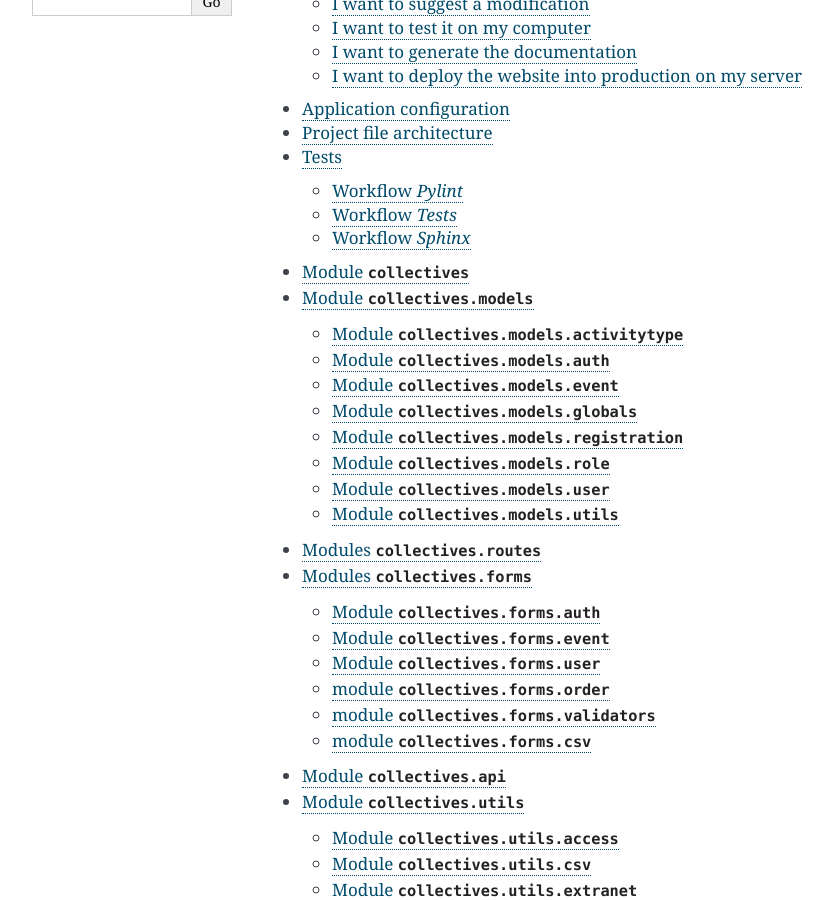
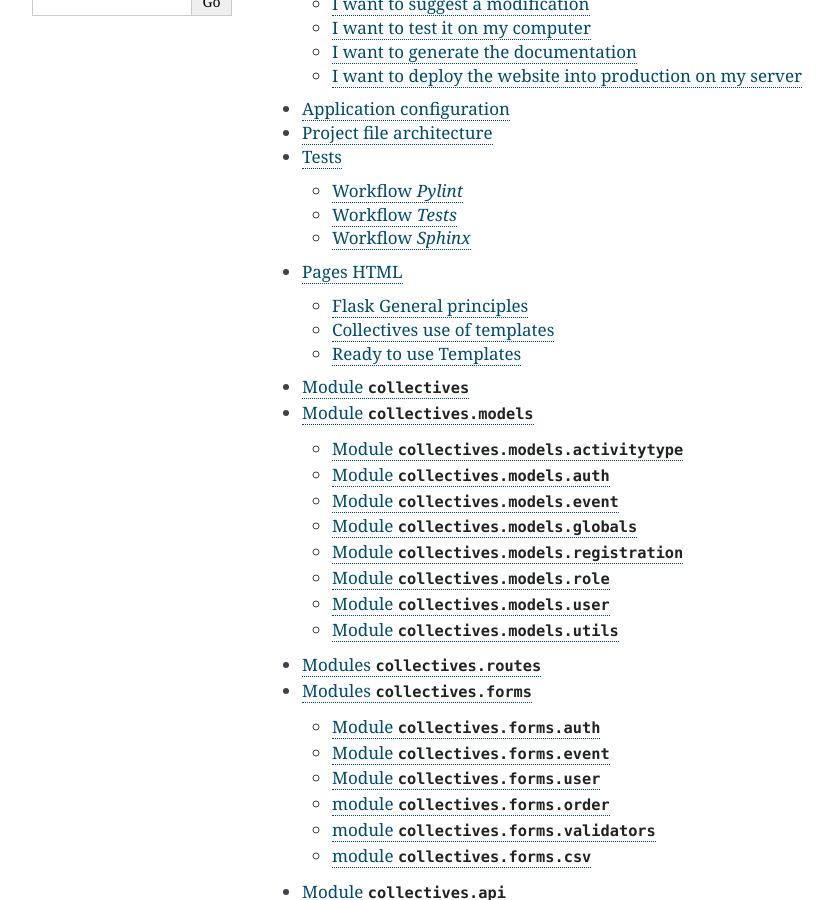
Before and after one commit to Club-Alpin-Annecy/collectives, a Sphinx documentation site: the page built from doc/source/index.rst, in a window 1280 px wide and 900 px high, scrolled down 422 px. Shown: the whole window, without its empty margins (148-981 px from the left). Built offline with Sphinx 7.4.7, drawn with Linux system fonts in a browser that asks for light colours; the version number could not be read and is left out; some of the changed lines change nothing that is shown.

Commit message:
[INTERNAL] Add documentation on HTML

```diff
--- /dev/null
+++ b/doc/source/html.rst
@@ -0,0 +1,128 @@
+Pages HTML
+===========
+
+Flask General principles
+-------------------------
+
+Flask templates
+.................
+
+Flask templates are based on Jinja.
+
+They are often called at the end of a route
+using the function :py:func:`flask.render_template`. Template variables are defined
+in this function call. Its results are often the route return. EG:
+
+::
+
+    @blueprint.route("/", methods=["GET", "POST"])
+    def administration():
+    var = 'Lorem Ipsum'
+    return render_template(
+        "administration.html", conf=current_app.config, var=var
+    )
+
+
+Flask templating format can be found in Flask documentation `Templates <https://flask.palletsprojects.com/en/1.1.x/tutorial/templates/>`_
+
+Static files
+.............
+
+Static files such as css and js files go into ``collectives/static`` folder.
+
+.. warning::
+
+    Any CAF or FFCAM material (images, etc), must be placed into ``collectives/static/caf`` to
+    avoid any future licensing.
+
+To create a URL to a static files, please use :py:func:`url_for`. EG ``{{ url_for('static', filename='css/administration.css') }}``
+
+Collectives use of templates
+-----------------------------
+
+Template standard usage
+.........................
+
+Almost each page as its own template files in ``collectives/templates/``. Usually,
+all templates are contained in ``collectives/templates/base.html`` which set html architecture,
+``<head>``, header and footer.
+
+Thus to create a new page, create a template file which extends from ``base.html`` using
+``{% extends 'base.html' %}`` at the beginning of the file.
+
+Additionnal ``<head>`` tags can be included by adding a block ``additionalhead``. EG:
+
+::
+
+    {% block additionalhead %}
+      <link rel="stylesheet" href="{{ url_for('static', filename='css/administration.css') }}">
+
+      {# DateTime picker#}
+      <link rel="stylesheet" href="{{ url_for('static', filename='css/tail.datetime-harx-light.min.css') }}">
+      <script src="{{ url_for('static', filename='js/tail.datetime-full.min.js') }}"></script>
+    {% endblock %}
+
+You shall define a title by adding block ``header`` and ``title``:
+
+::
+
+    {% block header %}
+      <h1>{% block title %}TITRE{% endblock %}</h1>
+    {% endblock %}
+
+At last, your page content can be defined in a block ``content``.
+
+::
+
+    {% block content %}
+    {% endblock %}
+
+As an example for your templates, you may have a look at ``index.html``.
+
+
+Jinja Macros
+.........................
+
+See `Jinja documentation about Macro <https://jinja.palletsprojects.com/en/2.11.x/templates/#macros>`_
+
+Macro are use as function to automatize repetitive block through the site. They are
+defined in ``collectives/templates/macros.html``.
+
+Helpers
+.........................
+
+ See `Flask documentation about context processor <https://flask.palletsprojects.com/en/1.1.x/templating/#context-processors>`_
+
+Jinja use its own set of functions. To add a useful function to Jinja template, you have to add it
+to :py:func:`collectives.context_processor.helpers_processor`.
+
+
+
+Ready to use Templates
+-----------------------------
+
+Simple forms
+.............
+For very simple form with no need for advanced tuning, you can use the templates
+``basicform.html``.
+
+In :py:func:`flask.render_template` function call, send a :py:class:`flask_wtf.FlaskForm`
+object and a title. The template will basicly display all fields and add a submission
+button.
+
+EG
+
+::
+
+    def update_user():
+
+        form = UserForm(obj=current_user)
+
+        return render_template(
+            "basicform.html",
+            conf=current_app.config,
+            form=form,
+            title="Profil adhérent",
+        )
+
+As an example to use ``basicform.html``, you may have a look at :py:func:`collectives.routes.profile.update_user`.
--- a/doc/source/index.rst
+++ b/doc/source/index.rst
@@ -28,6 +28,7 @@ Code, participation, and issue reporting can be done on github: `https://github.
    configuration
    architecture
    tests
+   html
 
    collectives
    models
```
